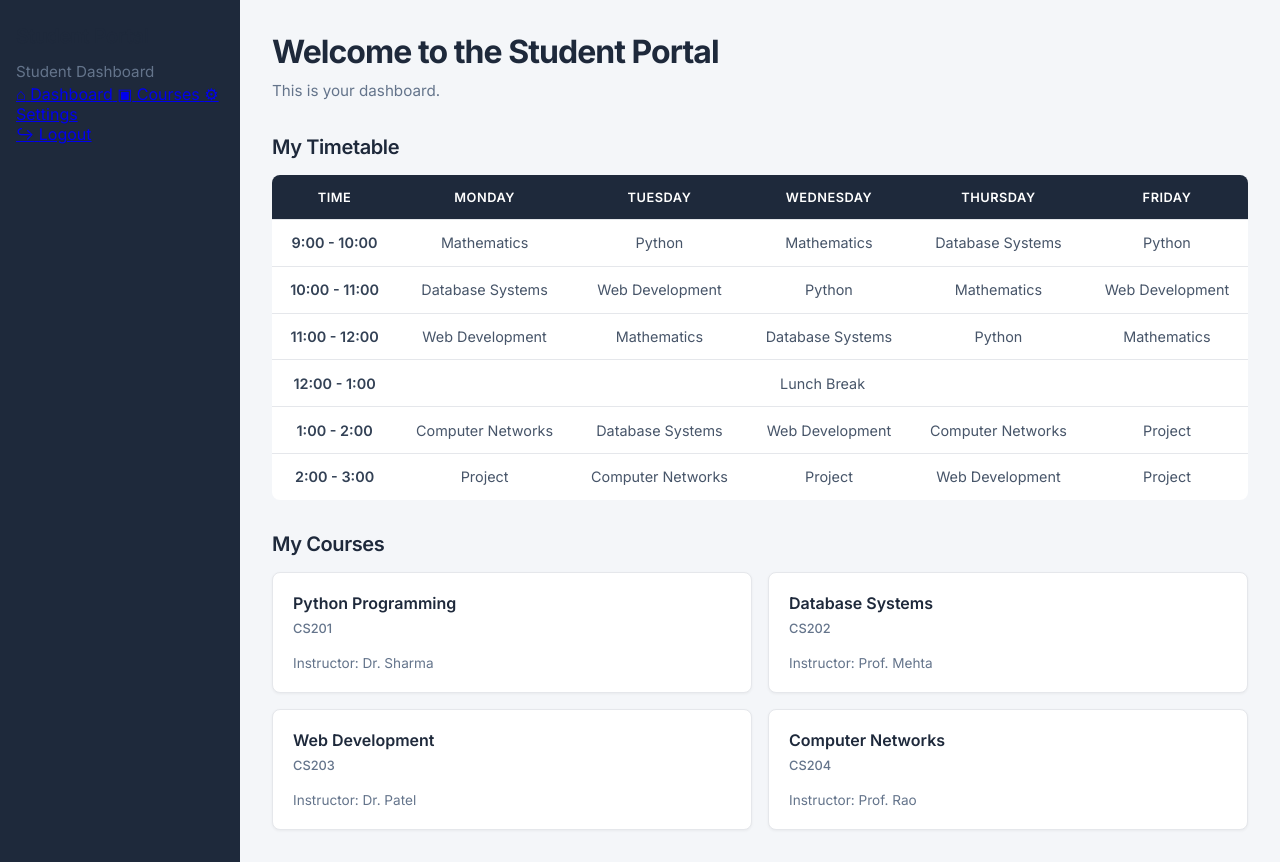
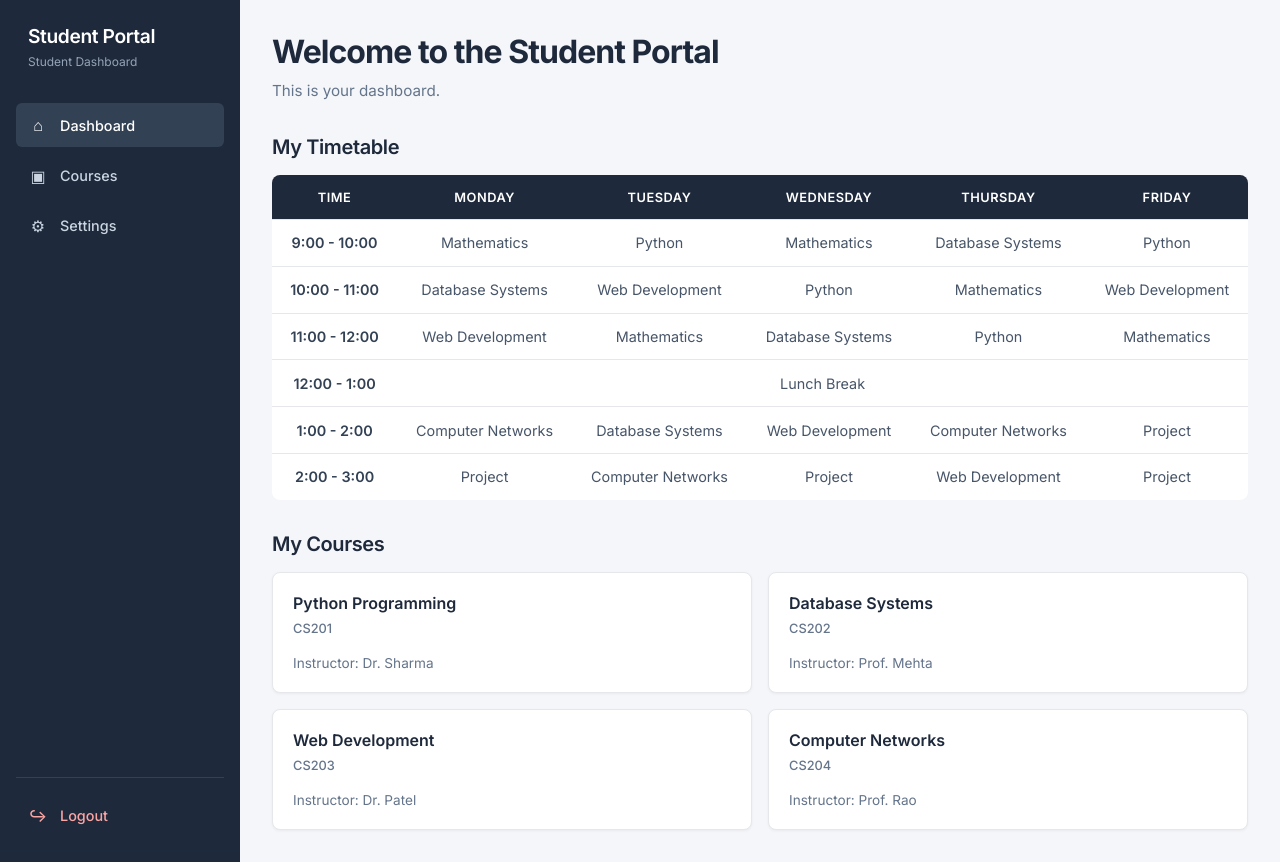
Before and after one commit to don-curleone/student-portal, a Flask app: page /home in a window 1280 px wide. Run offline with Flask 3, Linux system fonts and the light colour scheme.

Commit message:
css changes for side bar

```diff
--- a/static/style.css
+++ b/static/style.css
@@ -143,3 +143,96 @@ tr:last-child td {
     font-size: 0.85rem;
     color: #64748b;
 }
+
+.sidebar {
+    width: 240px;
+    min-height: 100vh;
+    background-color: #1e293b;
+    color: #fff;
+    padding: 1.5rem 1rem;
+
+    display: flex;
+    flex-direction: column;
+}
+
+/* Sidebar header */
+
+.sidebar-header {
+    padding: 0 0.75rem;
+    margin-bottom: 2rem;
+}
+
+.sidebar-header h2 {
+    color: #fff;
+    font-size: 1.2rem;
+    font-weight: 600;
+    margin-bottom: 0.25rem;
+}
+
+.sidebar-header p {
+    color: #94a3b8;
+    font-size: 0.75rem;
+}
+
+/* Navigation */
+
+.sidebar-nav {
+    display: flex;
+    flex-direction: column;
+    gap: 0.4rem;
+}
+
+.nav-link,
+.logout-link {
+    display: flex;
+    align-items: center;
+    gap: 0.75rem;
+
+    padding: 0.75rem;
+    border-radius: 6px;
+
+    color: #cbd5e1;
+    text-decoration: none;
+
+    font-size: 0.9rem;
+    font-weight: 500;
+
+    transition: background-color 0.2s ease, color 0.2s ease;
+}
+
+.nav-link:hover {
+    background-color: #334155;
+    color: #fff;
+}
+
+/* Active page */
+
+.nav-link.active {
+    background-color: #334155;
+    color: #fff;
+}
+
+/* Icons */
+
+.nav-icon {
+    width: 20px;
+    text-align: center;
+    font-size: 1rem;
+}
+
+/* Logout */
+
+.sidebar-footer {
+    margin-top: auto;
+    padding-top: 1rem;
+    border-top: 1px solid #334155;
+}
+
+.logout-link {
+    color: #fca5a5;
+}
+
+.logout-link:hover {
+    background-color: #7f1d1d;
+    color: #fff;
+}
```
